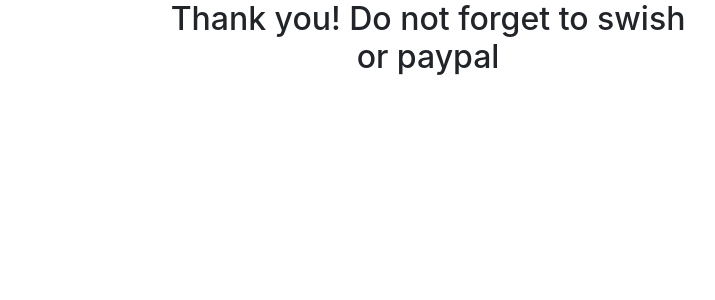
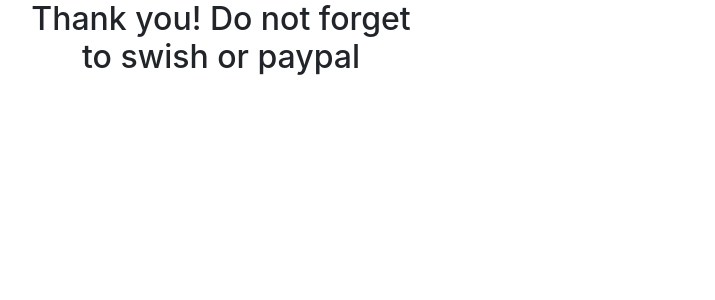
Before and after one commit to worldyn/vaccinalert, a Flask app: template vaccinalert/templates/success.html in a window 1280 px wide. Shown: the top 300 px of the page, without its empty margins (212-927 px from the left). Run offline with Flask 2, Linux system fonts and the light colour scheme; the template is opened without the code that fills it, so the values that code supplies are empty; parts of the project's set-up code (start-up, migrations or seed data) failed here and were passed over; some libraries are stand-ins or nearby versions.

Commit message:
centered text

```diff
--- a/vaccinalert/templates/success.html
+++ b/vaccinalert/templates/success.html
@@ -12,7 +12,12 @@
     <div class="container">
         <div class="row">
             <div class="col-sm"></div>
-            <div class="col-sm-6">
+            <div class="col-sm-7">
+            <div class="col-sm"></div>
+        </div>
+        <div class="row">
+            <div class="col-sm"></div>
+            <div class="text-center col-sm-7">
                 <center>
                 <h2>Thank you! Do not forget to swish or paypal </h2> <br>
                 </center>
```
